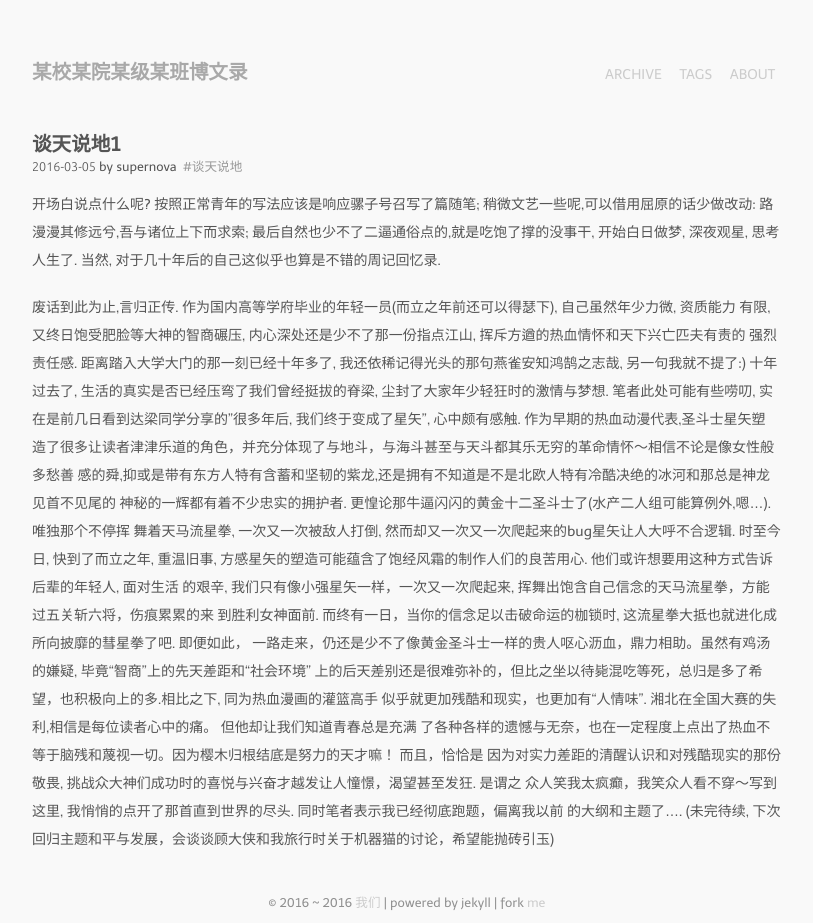
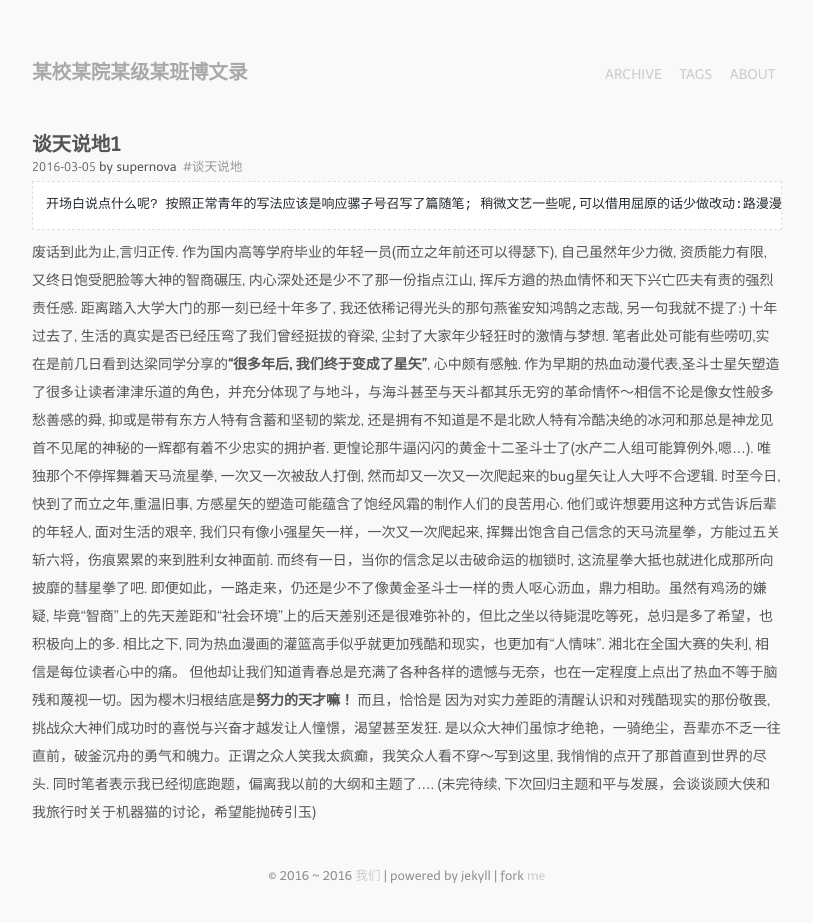
Before and after one commit to pkuphys/pkuphys.github.io, a Jekyll site: the page built from _posts/2016-03-05-day-dreaming.markdown, in a window 1280 px wide. Shown: the whole page, without its empty margins (233-1046 px from the left). Built offline with Jekyll 4.4.1, drawn with Linux system fonts in a browser that asks for light colours; nearby versions of some CDN libraries; some web fonts are replaced; comment, search, counter and statistics services are not loaded; after the commit the page ends 900 px from its top, so only the background shows below that.

Commit message:
fix bug due to markdown

```diff
--- a/_posts/2016-03-05-day-dreaming.markdown
+++ b/_posts/2016-03-05-day-dreaming.markdown
@@ -5,27 +5,7 @@ layout: post
 tags:
   - 谈天说地
 ---
+    开场白说点什么呢? 按照正常青年的写法应该是响应骡子号召写了篇随笔; 稍微文艺一些呢,可以借用屈原的话少做改动:路漫漫其修远兮,吾当与诸位上下而求索; 最后自然也少不了二逼通俗点的,就是吃饱了撑的没事干, 开始白日做梦, 深夜观星, 思考人生了. 当然, 对于几十年后的自己这似乎也算是不错的周记回忆录.
 
-开场白说点什么呢? 按照正常青年的写法应该是响应骡子号召写了篇随笔; 稍微文艺一些呢,可以借用屈原的话少做改动:
-路漫漫其修远兮,吾与诸位上下而求索; 最后自然也少不了二逼通俗点的,就是吃饱了撑的没事干, 开始白日做梦, 深夜观星,
-思考人生了. 当然, 对于几十年后的自己这似乎也算是不错的周记回忆录.
-
-废话到此为止,言归正传. 作为国内高等学府毕业的年轻一员(而立之年前还可以得瑟下), 自己虽然年少力微, 资质能力
-有限, 又终日饱受肥脸等大神的智商碾压, 内心深处还是少不了那一份指点江山, 挥斥方遒的热血情怀和天下兴亡匹夫有责的
-强烈责任感. 距离踏入大学大门的那一刻已经十年多了, 我还依稀记得光头的那句燕雀安知鸿鹄之志哉, 另一句我就不提了:)
-十年过去了, 生活的真实是否已经压弯了我们曾经挺拔的脊梁, 尘封了大家年少轻狂时的激情与梦想. 笔者此处可能有些唠叨,
-实在是前几日看到达梁同学分享的"很多年后, 我们终于变成了星矢", 心中颇有感触. 作为早期的热血动漫代表,圣斗士星矢塑
-造了很多让读者津津乐道的角色，并充分体现了与地斗，与海斗甚至与天斗都其乐无穷的革命情怀～相信不论是像女性般多愁善
-感的舜,抑或是带有东方人特有含蓄和坚韧的紫龙,还是拥有不知道是不是北欧人特有冷酷决绝的冰河和那总是神龙见首不见尾的
-神秘的一辉都有着不少忠实的拥护者. 更惶论那牛逼闪闪的黄金十二圣斗士了(水产二人组可能算例外,嗯...). 唯独那个不停挥
-舞着天马流星拳, 一次又一次被敌人打倒, 然而却又一次又一次爬起来的bug星矢让人大呼不合逻辑. 时至今日, 快到了而立之年,
-重温旧事, 方感星矢的塑造可能蕴含了饱经风霜的制作人们的良苦用心. 他们或许想要用这种方式告诉后辈的年轻人, 面对生活
-的艰辛, 我们只有像小强星矢一样，一次又一次爬起来, 挥舞出饱含自己信念的天马流星拳，方能过五关斩六将，伤痕累累的来
-到胜利女神面前. 而终有一日，当你的信念足以击破命运的枷锁时, 这流星拳大抵也就进化成所向披靡的彗星拳了吧. 即便如此，
-一路走来，仍还是少不了像黄金圣斗士一样的贵人呕心沥血，鼎力相助。虽然有鸡汤的嫌疑, 毕竟“智商”上的先天差距和“社会环境”
-上的后天差别还是很难弥补的，但比之坐以待毙混吃等死，总归是多了希望，也积极向上的多.相比之下, 同为热血漫画的灌篮高手
-似乎就更加残酷和现实，也更加有“人情味”. 湘北在全国大赛的失利,相信是每位读者心中的痛。 但他却让我们知道青春总是充满
-了各种各样的遗憾与无奈，也在一定程度上点出了热血不等于脑残和蔑视一切。因为樱木归根结底是努力的天才嘛！ 而且，恰恰是
-因为对实力差距的清醒认识和对残酷现实的那份敬畏, 挑战众大神们成功时的喜悦与兴奋才越发让人憧憬，渴望甚至发狂. 是谓之
-众人笑我太疯癫，我笑众人看不穿～写到这里, 我悄悄的点开了那首直到世界的尽头. 同时笔者表示我已经彻底跑题，偏离我以前
-的大纲和主题了.... (未完待续, 下次回归主题和平与发展，会谈谈顾大侠和我旅行时关于机器猫的讨论，希望能抛砖引玉)
+   废话到此为止,言归正传. 作为国内高等学府毕业的年轻一员(而立之年前还可以得瑟下), 自己虽然年少力微, 资质能力有限, 又终日饱受肥脸等大神的智商碾压, 内心深处还是少不了那一份指点江山, 挥斥方遒的热血情怀和天下兴亡匹夫有责的强烈责任感. 距离踏入大学大门的那一刻已经十年多了, 我还依稀记得光头的那句燕雀安知鸿鹄之志哉, 另一句我就不提了:) 十年过去了, 生活的真实是否已经压弯了我们曾经挺拔的脊梁, 尘封了大家年少轻狂时的激情与梦想. 笔者此处可能有些唠叨,实在是前几日看到达梁同学分享的**"很多年后, 我们终于变成了星矢"**, 心中颇有感触. 作为早期的热血动漫代表,圣斗士星矢塑造了很多让读者津津乐道的角色，并充分体现了与地斗，与海斗甚至与天斗都其乐无穷的革命情怀～相信不论是像女性般多愁善感的舜, 抑或是带有东方人特有含蓄和坚韧的紫龙, 还是拥有不知道是不是北欧人特有冷酷决绝的冰河和那总是神龙见首不见尾的神秘的一辉都有着不少忠实的拥护者. 更惶论那牛逼闪闪的黄金十二圣斗士了(水产二人组可能算例外,嗯...). 唯独那个不停挥舞着天马流星拳, 一次又一次被敌人打倒, 然而却又一次又一次爬起来的bug星矢让人大呼不合逻辑. 时至今日, 快到了而立之年,重温旧事, 方感星矢的塑造可能蕴含了饱经风霜的制作人们的良苦用心. 他们或许想要用这种方式告诉后辈的年轻人, 面对生活的艰辛, 我们只有像小强星矢一样，一次又一次爬起来, 挥舞出饱含自己信念的天马流星拳，方能过五关斩六将，伤痕累累的来到胜利女神面前. 而终有一日，当你的信念足以击破命运的枷锁时, 这流星拳大抵也就进化成那所向披靡的彗星拳了吧. 即便如此，一路走来，仍还是少不了像黄金圣斗士一样的贵人呕心沥血，鼎力相助。虽然有鸡汤的嫌疑, 毕竟“智商”上的先天差距和“社会环境”上的后天差别还是很难弥补的，但比之坐以待毙混吃等死，总归是多了希望，也积极向上的多. 相比之下, 同为热血漫画的灌篮高手似乎就更加残酷和现实，也更加有“人情味”. 湘北在全国大赛的失利, 相信是每位读者心中的痛。 但他却让我们知道青春总是充满了各种各样的遗憾与无奈，也在一定程度上点出了热血不等于脑残和蔑视一切。因为樱木归根结底是**努力的天才嘛！** 而且，恰恰是
+因为对实力差距的清醒认识和对残酷现实的那份敬畏, 挑战众大神们成功时的喜悦与兴奋才越发让人憧憬，渴望甚至发狂. 是以众大神们虽惊才绝艳，一骑绝尘，吾辈亦不乏一往直前，破釜沉舟的勇气和魄力。正谓之众人笑我太疯癫，我笑众人看不穿～写到这里, 我悄悄的点开了那首直到世界的尽头. 同时笔者表示我已经彻底跑题，偏离我以前的大纲和主题了.... (未完待续, 下次回归主题和平与发展，会谈谈顾大侠和我旅行时关于机器猫的讨论，希望能抛砖引玉)
```
